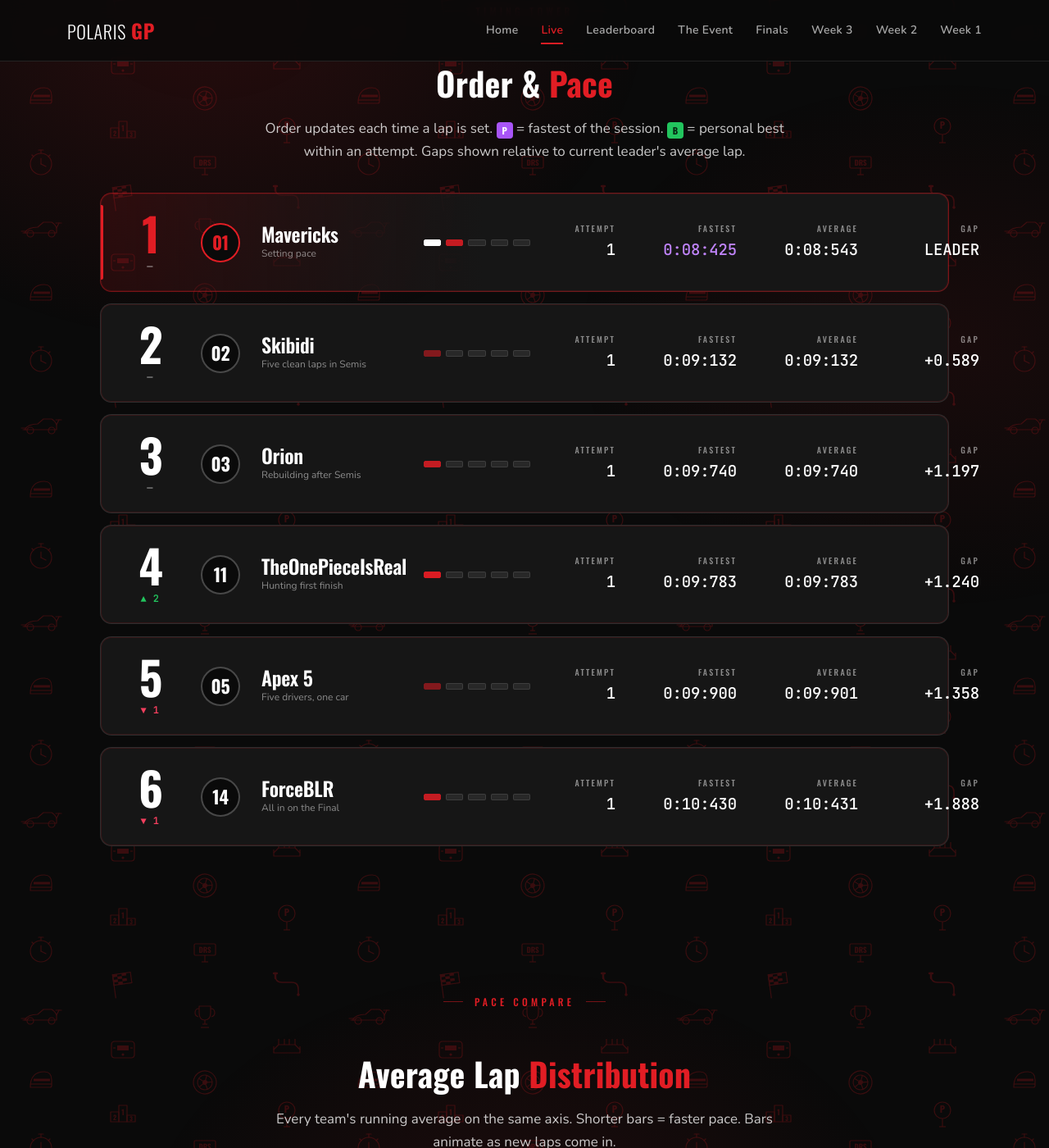
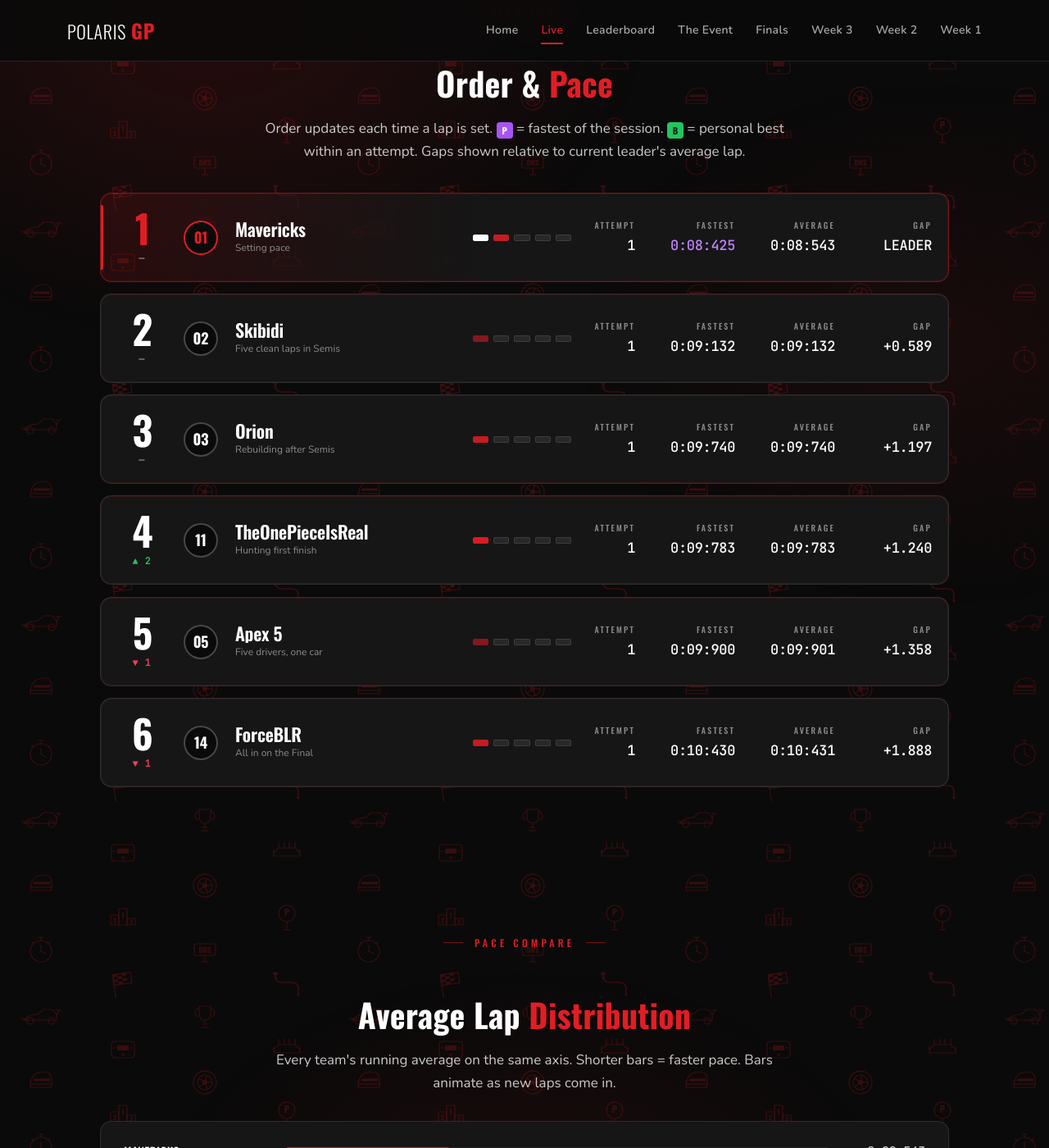
Before and after one commit to saikhurana98/polaris-tarmo5-docs, a Jekyll site: the page built from live.md, in a window 1280 px wide and 1400 px high, scrolled down 570 px. Shown: the whole window at 82% size. Built offline with Jekyll 4.4.1, drawn with Linux system fonts in a browser that asks for light colours.

Commit message:
Fix /live/ timing-row overflow on standard viewports
Grid was 1096px wide but .container is 1100px (1036px usable) — the
GAP column was clipping past the row's right border. Tighten columns
(60 / 56 / 1fr / 120 / 64 / 108 / 108 / 104), drop gap to 14px, drop
padding to 18/20px, add min-width:0 + ellipsis on the team name, and
clip overflow at the row. Scale position digit (48px) and car badge
(42px) down to match the smaller column widths.

Co-Authored-By: Claude Opus 4.7 (1M context) <noreply@anthropic.com>

```diff
--- a/assets/css/main.css
+++ b/assets/css/main.css
@@ -1570,20 +1570,28 @@ ul.resource-list a:hover { border-color: var(--red); background: var(--paper-war
 
 .timing-row {
   display: grid;
-  grid-template-columns: 72px 64px minmax(180px, 1.6fr) 130px 86px 130px 130px 130px;
-  align-items: center;
-  gap: 18px;
-  padding: 20px 24px;
+  grid-template-columns: 60px 56px minmax(140px, 1fr) 120px 64px 108px 108px 104px;
+  align-items: center;
+  gap: 14px;
+  padding: 18px 20px;
   border: 1px solid var(--line);
   border-radius: 14px;
   background: var(--paper-card);
   position: relative;
+  overflow: hidden;
   transition:
     transform 600ms cubic-bezier(0.22, 0.61, 0.36, 1),
     border-color 250ms ease,
     background 250ms ease,
     box-shadow 250ms ease;
   will-change: transform;
+}
+.timing-row > * { min-width: 0; }
+.timing-row .t-team { overflow: hidden; }
+.timing-row .t-team-name {
+  white-space: nowrap;
+  overflow: hidden;
+  text-overflow: ellipsis;
 }
 .timing-row::before {
   content: '';
@@ -1629,7 +1637,7 @@ ul.resource-list a:hover { border-color: var(--red); background: var(--paper-war
 .t-pos-num {
   font-family: 'Oswald', sans-serif;
   font-weight: 700;
-  font-size: 56px;
+  font-size: 48px;
   line-height: 1;
   letter-spacing: -0.04em;
 }
@@ -1654,10 +1662,10 @@ ul.resource-list a:hover { border-color: var(--red); background: var(--paper-war
 .t-car-num {
   font-family: 'Oswald', sans-serif;
   font-weight: 700;
-  font-size: 22px;
+  font-size: 18px;
   letter-spacing: -0.01em;
-  width: 48px;
-  height: 48px;
+  width: 42px;
+  height: 42px;
   border-radius: 50%;
   border: 2px solid var(--line-strong);
   display: flex;
@@ -1674,7 +1682,7 @@ ul.resource-list a:hover { border-color: var(--red); background: var(--paper-war
 .t-team-name {
   font-family: 'Oswald', sans-serif;
   font-weight: 600;
-  font-size: 24px;
+  font-size: 22px;
   line-height: 1.1;
   letter-spacing: -0.01em;
 }
@@ -1741,8 +1749,8 @@ ul.resource-list a:hover { border-color: var(--red); background: var(--paper-war
 .t-cell-value {
   font-family: 'JetBrains Mono', ui-monospace, monospace;
   font-weight: 500;
-  font-size: 19px;
-  letter-spacing: -0.01em;
+  font-size: 17px;
+  letter-spacing: -0.02em;
 }
 .t-cell-value--purple { color: #c084fc; }
 .t-cell-value--green { color: #4ade80; }
```
